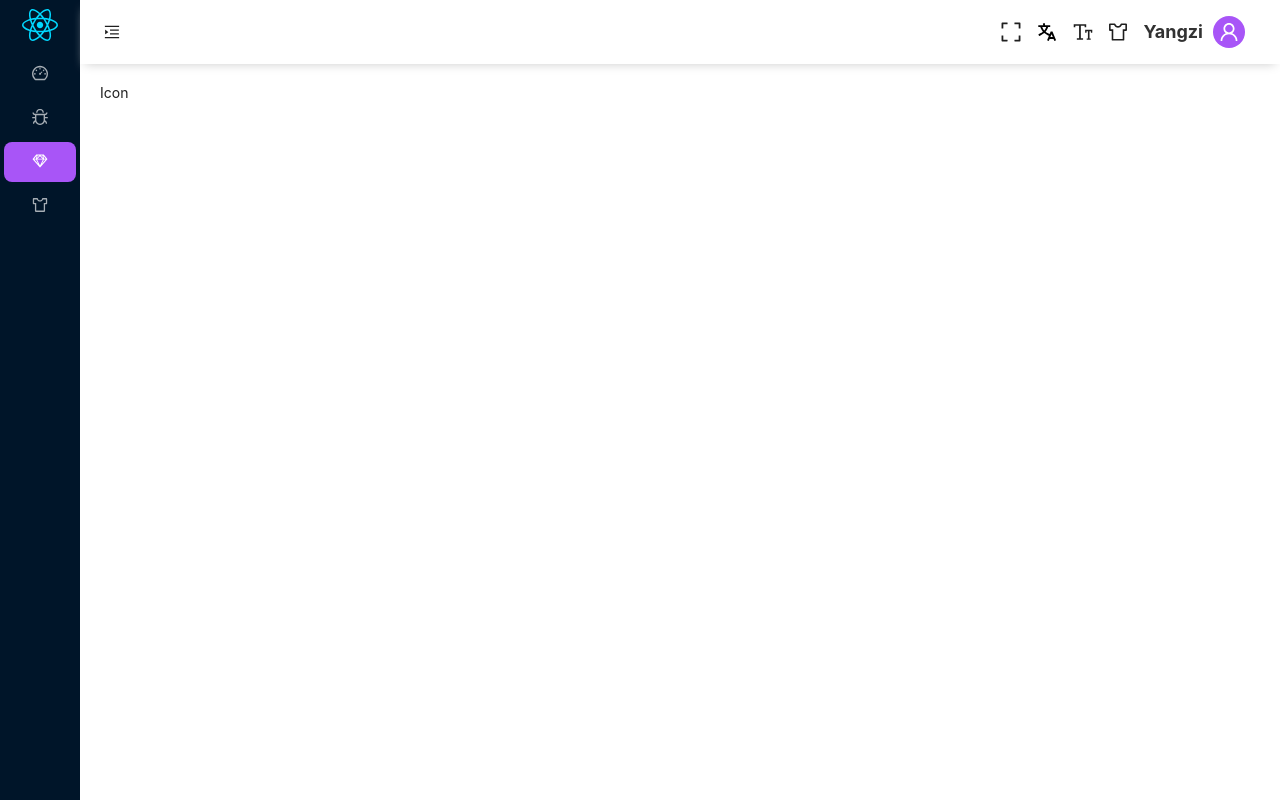
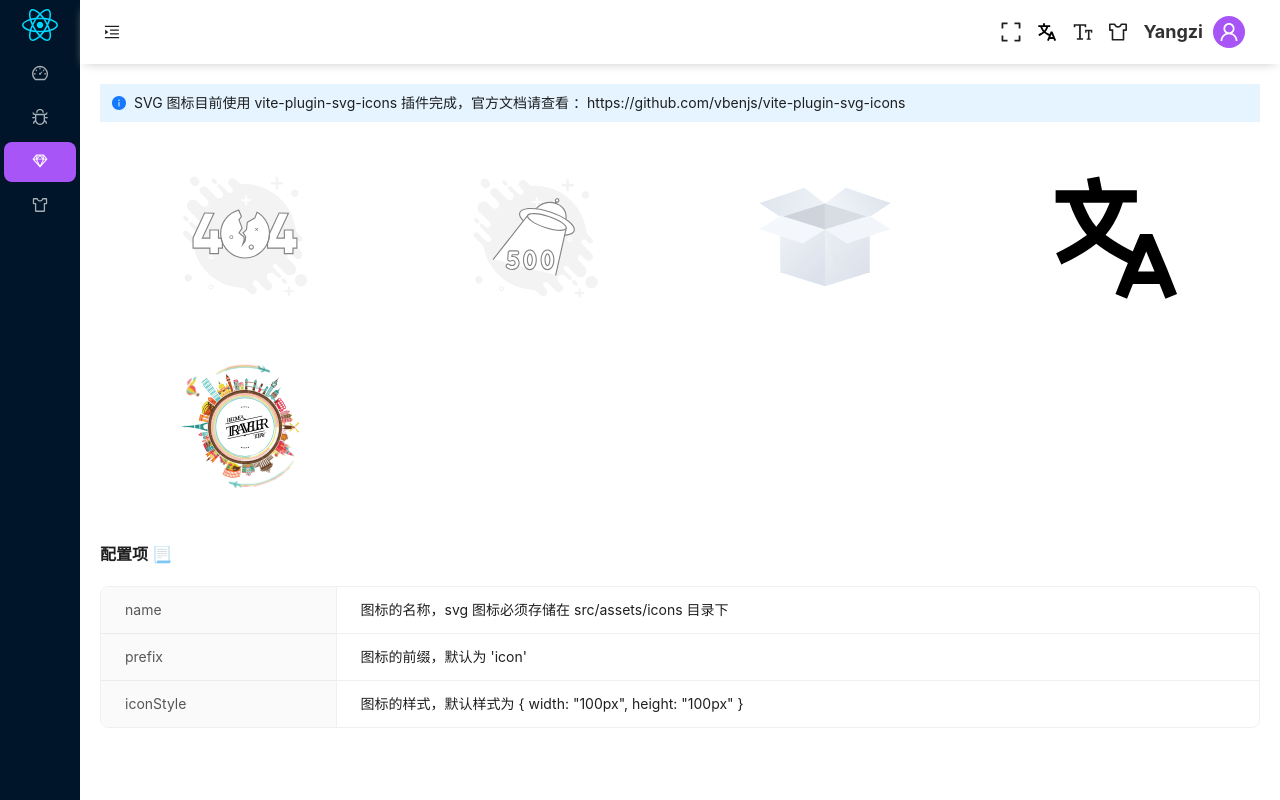
Before and after one commit to coder-czy/YZ-admin, a React (Vite) app: page /#/dashboard/index in a window 1280 px wide. Both pictures are taken after a click on the item "svg图标". Built offline with nearby package versions, Linux system fonts and the light colour scheme.

Commit message:
feat(svg): 🚀 新增svg组件页面

```diff
--- a/src/views/login/index.tsx
+++ b/src/views/login/index.tsx
@@ -11,7 +11,7 @@ function Login() {
 	const navigate = useNavigate();
 	const onFinish = (values: any) => {
 		console.log("Received values of form: ", values);
-		navigate("home", { replace: true });
+		navigate("/dashboard/index", { replace: true });
 	};
 	const { token } = useToken();
 
--- /dev/null
+++ b/src/views/svgIcon/index.less
@@ -0,0 +1,9 @@
+.icon-stage {
+	display: flex;
+	flex-wrap: wrap;
+	margin-top: 40px;
+	.icon-box {
+		width: 25%;
+		margin-bottom: 40px;
+	}
+}
--- a/src/views/svgIcon/index.tsx
+++ b/src/views/svgIcon/index.tsx
@@ -1,7 +1,55 @@
-import React from "react";
+import { Alert, Descriptions } from "antd";
+
+import SvgIcon from "@/components/svgIcon";
+import type { DescriptionsProps } from "antd";
+
+import "./index.less";
+
+// 拿到svg目录下的所有svg文件名
+const files = import.meta.glob("/src/assets/svg/*.svg", { eager: true });
+const svgIcons: string[] = [];
+for (const key in files) {
+	let fileName: RegExpMatchArray = key.match(/\/([^/]+)\.svg$/) as RegExpMatchArray;
+	svgIcons.push(fileName[1]);
+}
+
+const descItems: DescriptionsProps["items"] = [
+	{
+		key: "1",
+		label: "name",
+		children: "图标的名称，svg 图标必须存储在 src/assets/icons 目录下"
+	},
+	{
+		key: "2",
+		label: "prefix",
+		children: "图标的前缀，默认为 'icon'		"
+	},
+	{
+		key: "3",
+		label: "iconStyle",
+		children: `图标的样式，默认样式为 { width: "100px", height: "100px" }		`
+	}
+];
 
 function Icon() {
-	return <div>Icon</div>;
+	return (
+		<>
+			<Alert
+				message="SVG 图标目前使用 vite-plugin-svg-icons 插件完成，官方文档请查看 ：https://github.com/vbenjs/vite-plugin-svg-icons
+"
+				type="info"
+				banner
+			/>
+			<div className="icon-stage">
+				{svgIcons.map(icon => (
+					<div className="icon-box flx-center" key={icon}>
+						<SvgIcon name={icon} iconStyle={{ width: "100%", height: "100%" }} />
+					</div>
+				))}
+			</div>
+			<Descriptions title={<h1>配置项 📃</h1>} items={descItems} bordered layout="horizontal" column={1} />
+		</>
+	);
 }
 
 export default Icon;
--- a/src/views/theme/index.tsx
+++ b/src/views/theme/index.tsx
@@ -215,7 +215,7 @@ const Theme: React.FC = () => {
 		<>
 			<div style={{ marginBottom: 16 }}>
 				{/* 国际化配置 */}
-				<span style={{ marginRight: 16 }}>国际化配置</span>
+				<Divider>国际化配置</Divider>
 				<Radio.Group value={locale} onChange={changeLocale}>
 					<Radio.Button key="en" value={"en"}>
 						English
@@ -226,7 +226,7 @@ const Theme: React.FC = () => {
 				</Radio.Group>
 
 				{/* 组件尺寸配置 */}
-				<span style={{ marginRight: 16 }}>组件尺寸配置</span>
+				<Divider>组件尺寸配置</Divider>
 				<Radio.Group value={compSize} onChange={sizeHandle}>
 					<Radio.Button value="small">Small</Radio.Button>
 					<Radio.Button value="middle">Middle</Radio.Button>
@@ -234,7 +234,7 @@ const Theme: React.FC = () => {
 				</Radio.Group>
 
 				{/* 主题配置 */}
-				<span style={{ marginRight: 16 }}>主题配置</span>
+				<Divider>组件尺寸配置</Divider>
 				<ColorPicker format={formatHex} showText value={themeVal} onFormatChange={setFormatHex} onChange={setColorHex} />
 			</div>
 			<Page />
```
